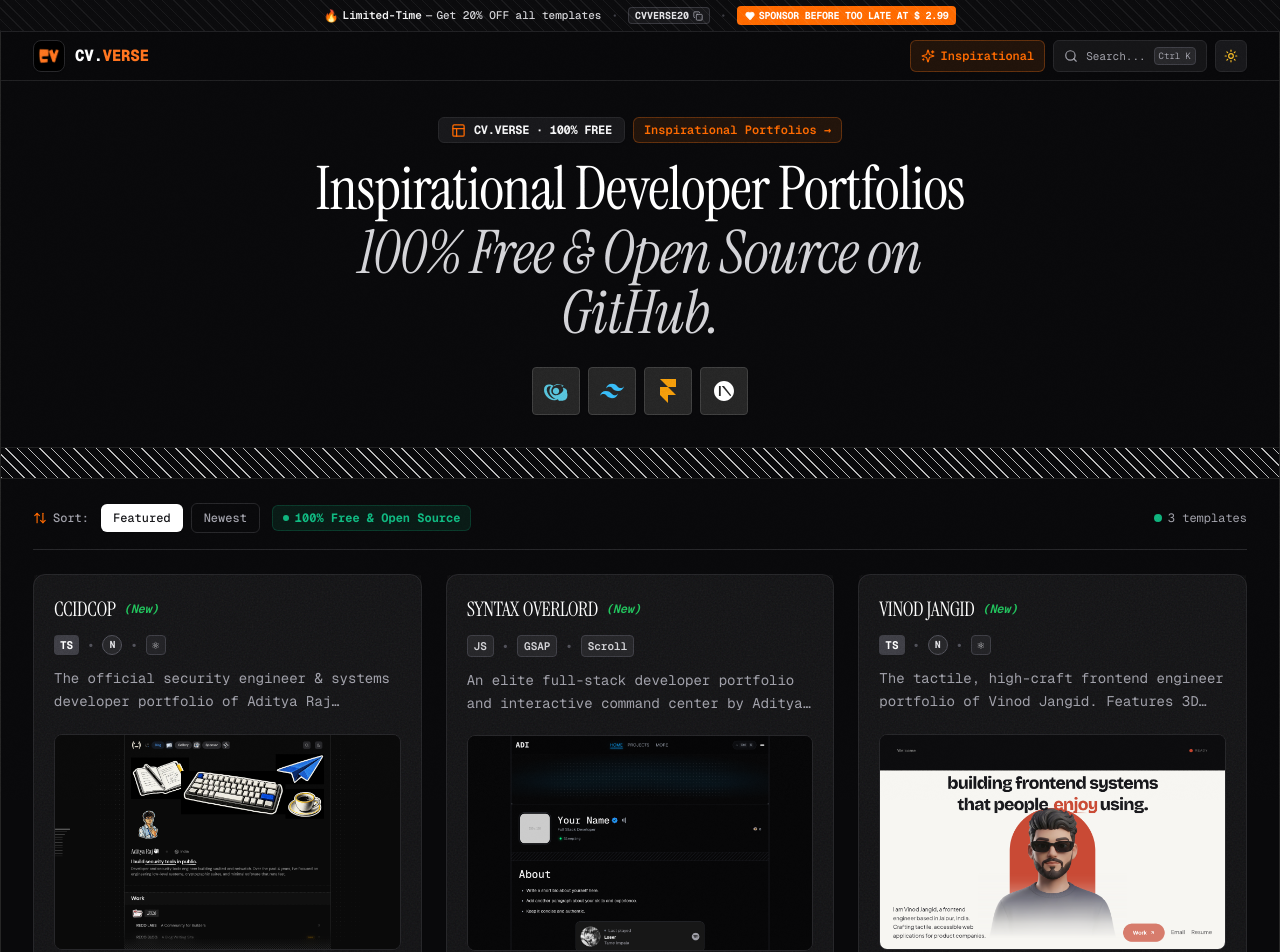
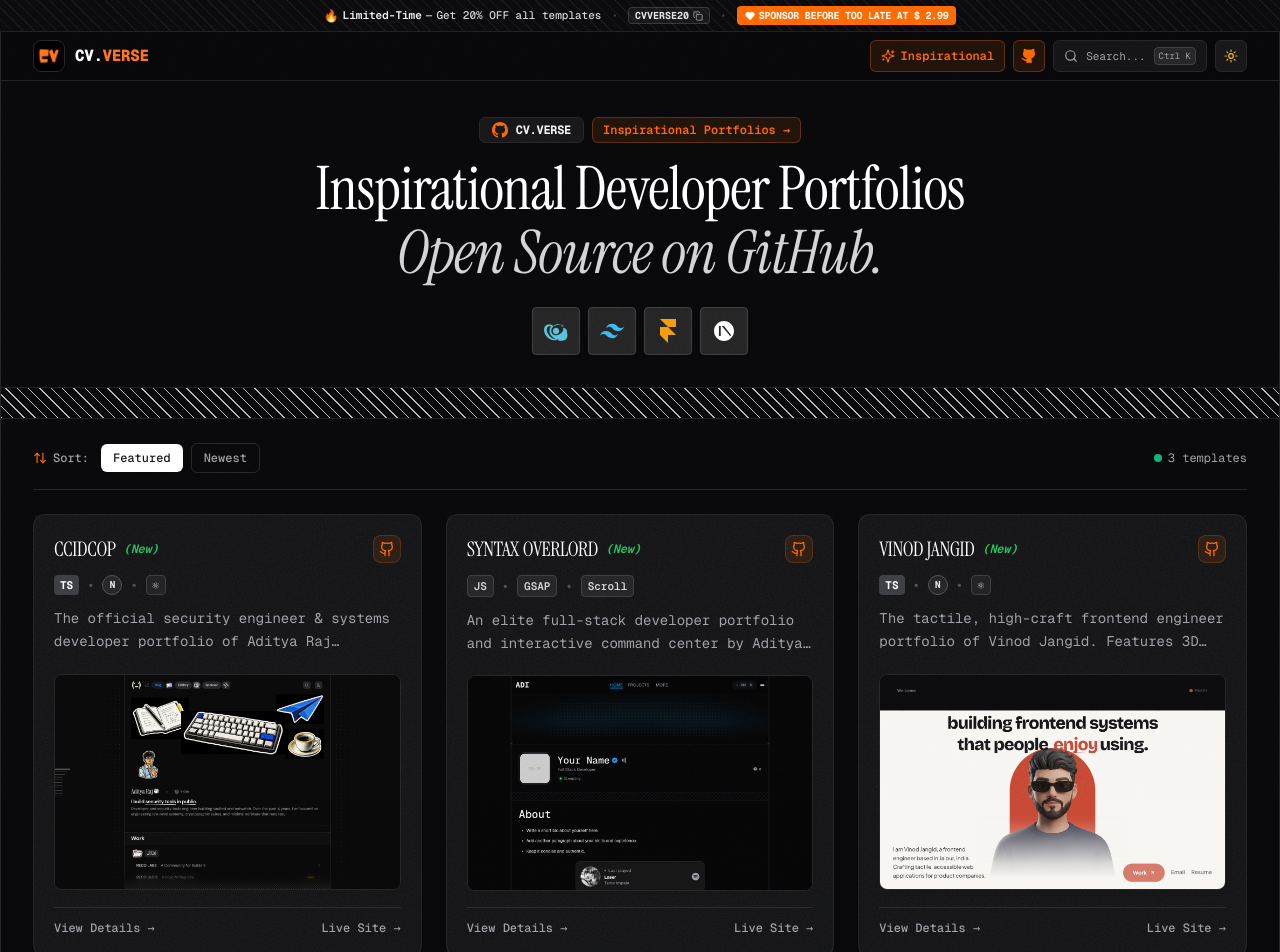
Before and after one commit to rawenergon/portfolio-verse, a Next.js app: page / in a window 1280 px wide. Shown: the top 952 px of the page. Built offline with nearby package versions, Linux system fonts and the light colour scheme; no server answers.

Commit message:
feat: remove free badges, add orange github logo link, remove web icons and preview pill, hover with visit and info

```diff
--- a/components/hero-section.tsx
+++ b/components/hero-section.tsx
@@ -11,27 +11,26 @@ export function HeroSection({ onOpenInspirational }: HeroSectionProps) {
     <section className="relative overflow-hidden pt-7 pb-4 md:pt-9 md:pb-6">
       <div className="relative mx-auto max-w-4xl px-4 text-center">
 
-        {/* CV.VERSE Free Badge */}
+        {/* CV.VERSE GitHub Badge */}
         <div className="mx-auto mb-4 flex flex-wrap items-center justify-center gap-2">
-          <div className="flex items-center justify-center gap-2 rounded-md px-3 py-1 text-sm font-medium border shadow-sm bg-zinc-50 border-zinc-200 text-zinc-900 dark:bg-zinc-900 dark:border-zinc-800 dark:text-zinc-100">
+          <a
+            href="https://github.com/rawenergon"
+            target="_blank"
+            rel="noopener noreferrer"
+            title="GitHub Profile"
+            className="flex items-center justify-center gap-2 rounded-md px-3 py-1 text-sm font-medium border shadow-xs bg-zinc-50 border-zinc-200 hover:border-orange-500/50 hover:bg-orange-500/5 dark:bg-zinc-900 dark:border-zinc-800 dark:hover:border-orange-500/50 transition-all cursor-pointer group"
+          >
             <svg
-              xmlns="http://www.w3.org/2000/svg"
-              width="15"
-              height="15"
               viewBox="0 0 24 24"
-              fill="none"
-              stroke="currentColor"
-              strokeWidth="2"
-              strokeLinecap="round"
-              strokeLinejoin="round"
-              className="text-[#ff6a00]"
+              width="16"
+              height="16"
+              fill="currentColor"
+              className="text-[#ff6a00] group-hover:scale-110 transition-transform"
             >
-              <rect width="18" height="18" x="3" y="3" rx="2"></rect>
-              <path d="M3 9h18"></path>
-              <path d="M9 21V9"></path>
+              <path d="M12 0C5.37 0 0 5.37 0 12c0 5.31 3.435 9.795 8.205 11.385.6.105.825-.255.825-.57 0-.285-.015-1.23-.015-2.235-3.015.555-3.795-.735-4.035-1.41-.135-.345-.72-1.41-1.23-1.695-.42-.225-1.02-.78-.015-.795.945-.015 1.62.87 1.845 1.23 1.08 1.815 2.805 1.305 3.495.99.105-.78.42-1.305.765-1.605-2.67-.3-5.46-1.335-5.46-5.925 0-1.305.465-2.385 1.23-3.225-.12-.3-.54-1.53.12-3.18 0 0 1.005-.315 3.3 1.23.96-.27 1.98-.405 3-.405s2.04.135 3 .405c2.295-1.56 3.3-1.23 3.3-1.23.66 1.65.24 2.88.12 3.18.765.84 1.23 1.905 1.23 3.225 0 4.605-2.805 5.625-5.475 5.925.435.375.81 1.095.81 2.22 0 1.605-.015 2.895-.015 3.3 0 .315.225.69.825.57A12.02 12.02 0 0024 12c0-6.63-5.37-12-12-12z"/>
             </svg>
-            <span className="text-xs font-bold tracking-tight">CV.VERSE · 100% FREE</span>
-          </div>
+            <span className="text-xs font-bold tracking-tight text-zinc-900 dark:text-zinc-100">CV.VERSE</span>
+          </a>
 
           {onOpenInspirational && (
             <button
@@ -46,7 +45,7 @@ export function HeroSection({ onOpenInspirational }: HeroSectionProps) {
         {/* Clean Headline with CV.VERSE */}
         <h1 className="mx-auto max-w-2xl text-center text-3xl sm:text-5xl md:text-6xl font-normal font-serif tracking-tight text-zinc-900 dark:text-white leading-[1.1]">
           <span className="block">Inspirational Developer Portfolios</span>
-          <span className="block mt-1 italic text-zinc-700 dark:text-zinc-300">100% Free &amp; Open Source on GitHub.</span>
+          <span className="block mt-1 italic text-zinc-700 dark:text-zinc-300">Open Source on GitHub.</span>
         </h1>
 
         {/* Exact Reference 4-Icon Strip: 48px square boxes, NO text labels */}
--- a/components/navbar.tsx
+++ b/components/navbar.tsx
@@ -62,6 +62,18 @@ export function Navbar({ onOpenSearch, onOpenInspirational }: NavbarProps) {
             </button>
           )}
 
+          {/* GitHub Icon Link */}
+          <a
+            href="https://github.com/rawenergon"
+            target="_blank"
+            rel="noopener noreferrer"
+            className="flex h-7.5 w-7.5 sm:h-8 sm:w-8 items-center justify-center rounded-md border border-orange-500/30 bg-orange-500/10 text-[#ff6a00] hover:bg-orange-500/20 hover:scale-105 transition-all cursor-pointer shadow-xs"
+            title="GitHub Profile"
+            aria-label="GitHub Profile"
+          >
+            <Github className="h-4 w-4 fill-current text-[#ff6a00]" />
+          </a>
+
           {/* Search Trigger Button matching reference Ctrl+K */}
           <button
             onClick={onOpenSearch}
--- a/components/template-card.tsx
+++ b/components/template-card.tsx
@@ -3,13 +3,8 @@
 import React from "react";
 import Link from "next/link";
 import Image from "next/image";
-import {
-  ExternalLink,
-  Info,
-  Github
-} from "lucide-react";
+import { Github } from "lucide-react";
 import { TemplateItem } from "@/lib/templates-data";
-import { useUserCurrency } from "@/lib/use-user-currency";
 
 interface TemplateCardProps {
   template: TemplateItem;
@@ -17,10 +12,8 @@ interface TemplateCardProps {
 }
 
 export function TemplateCard({
-  template,
-  onSelectForPurchase
+  template
 }: TemplateCardProps) {
-  const { formatPrice } = useUserCurrency();
   const isCcidcop = template.slug === "ccidcop";
   const targetUrl = template.demoUrl || (isCcidcop ? "https://ccidcop.in" : `https://${template.slug}.ui-layouts.com`);
   const previewImgSrc = template.imageUrl || `https://api.microlink.io/?url=${encodeURIComponent(targetUrl)}&screenshot=true&embed=screenshot.url`;
@@ -38,7 +31,7 @@ export function TemplateCard({
 
       <div className="relative z-10">
         {/* Header Row */}
-        <div className="flex items-start justify-between gap-3">
+        <div className="flex items-center justify-between gap-3">
           <div className="flex flex-wrap items-center gap-1.5 sm:gap-2">
             <h2 className="text-lg sm:text-xl font-serif font-normal tracking-tight text-zinc-900 dark:text-white uppercase">
               <Link
@@ -56,6 +49,17 @@ export function TemplateCard({
               </span>
             )}
           </div>
+
+          {/* GitHub Logo Icon in Orange (No text name, direct link) */}
+          <a
+            href={template.githubUrl}
+            target="_blank"
+            rel="noopener noreferrer"
+            className="flex h-7 w-7 items-center justify-center rounded-lg bg-orange-500/10 text-[#ff6a00] border border-orange-500/20 hover:bg-[#ff6a00] hover:text-white transition-all cursor-pointer shrink-0"
+            title={`View ${template.title} on GitHub`}
+          >
+            <Github className="h-4 w-4" />
+          </a>
         </div>
 
         {/* Tech Stack Icons Row: TS • N • ⚛ matching screenshot */}
@@ -119,18 +123,16 @@ export function TemplateCard({
             href={targetUrl}
             target="_blank"
             rel="noopener noreferrer"
-            className="inline-flex items-center gap-1.5 rounded-lg bg-[#ff6a00] px-4 py-2 text-xs font-bold text-white shadow-lg shadow-orange-500/30 hover:bg-[#ff7a1a] transition-all hover:scale-105 cursor-pointer"
+            className="inline-flex items-center justify-center rounded-lg bg-[#ff6a00] px-5 py-2 text-xs font-bold text-white shadow-lg shadow-orange-500/30 hover:bg-[#ff7a1a] transition-all hover:scale-105 cursor-pointer"
           >
-            <ExternalLink className="h-3.5 w-3.5" />
-            <span>Visit</span>
+            Visit
           </a>
 
           <Link
             href={`/templates/${template.slug}`}
-            className="inline-flex items-center gap-1.5 rounded-lg bg-white px-4 py-2 text-xs font-bold text-zinc-900 shadow-lg hover:bg-zinc-100 transition-all hover:scale-105 cursor-pointer"
+            className="inline-flex items-center justify-center rounded-lg bg-white px-5 py-2 text-xs font-bold text-zinc-900 shadow-lg hover:bg-zinc-100 transition-all hover:scale-105 cursor-pointer"
           >
-            <Info className="h-3.5 w-3.5 text-[#ff6a00]" />
-            <span>Info</span>
+            Info
           </Link>
         </div>
       </div>
@@ -144,27 +146,14 @@ export function TemplateCard({
           View Details →
         </Link>
 
-        <div className="flex items-center gap-2.5">
         <a
           href={targetUrl}
           target="_blank"
           rel="noopener noreferrer"
-            className="flex items-center gap-1 font-medium text-zinc-600 hover:text-zinc-900 dark:text-zinc-400 dark:hover:text-zinc-200 cursor-pointer"
+          className="font-medium text-zinc-600 hover:text-[#ff6a00] dark:text-zinc-400 dark:hover:text-[#ff6a00] transition-colors cursor-pointer"
         >
-            <span>Live Site</span>
-            <ExternalLink className="h-3 w-3" />
+          Live Site →
         </a>
-
-          <a
-            href={template.githubUrl}
-            target="_blank"
-            rel="noopener noreferrer"
-            className="inline-flex items-center gap-1.5 rounded bg-zinc-900 px-2.5 py-1 text-xs font-semibold text-white shadow-sm hover:bg-[#ff6a00] dark:bg-zinc-800 dark:hover:bg-[#ff6a00] transition-colors cursor-pointer"
-          >
-            <Github className="h-3 w-3" />
-            <span>GitHub</span>
-          </a>
-        </div>
       </div>
     </article>
   );
--- a/components/template-grid.tsx
+++ b/components/template-grid.tsx
@@ -68,11 +68,6 @@ export function TemplateGrid({
           >
             <span>Newest</span>
           </button>
-
-          <span className="ml-1 inline-flex items-center gap-1.5 rounded-md bg-emerald-500/10 px-2.5 py-1 text-xs font-bold text-emerald-500 border border-emerald-500/20">
-            <span className="size-1.5 rounded-full bg-emerald-500 animate-pulse" />
-            <span>100% Free &amp; Open Source</span>
-          </span>
         </div>
 
         {/* Right Info: Count & Reset */}
```
Lines whose indentation alone changed are shown as unchanged.
